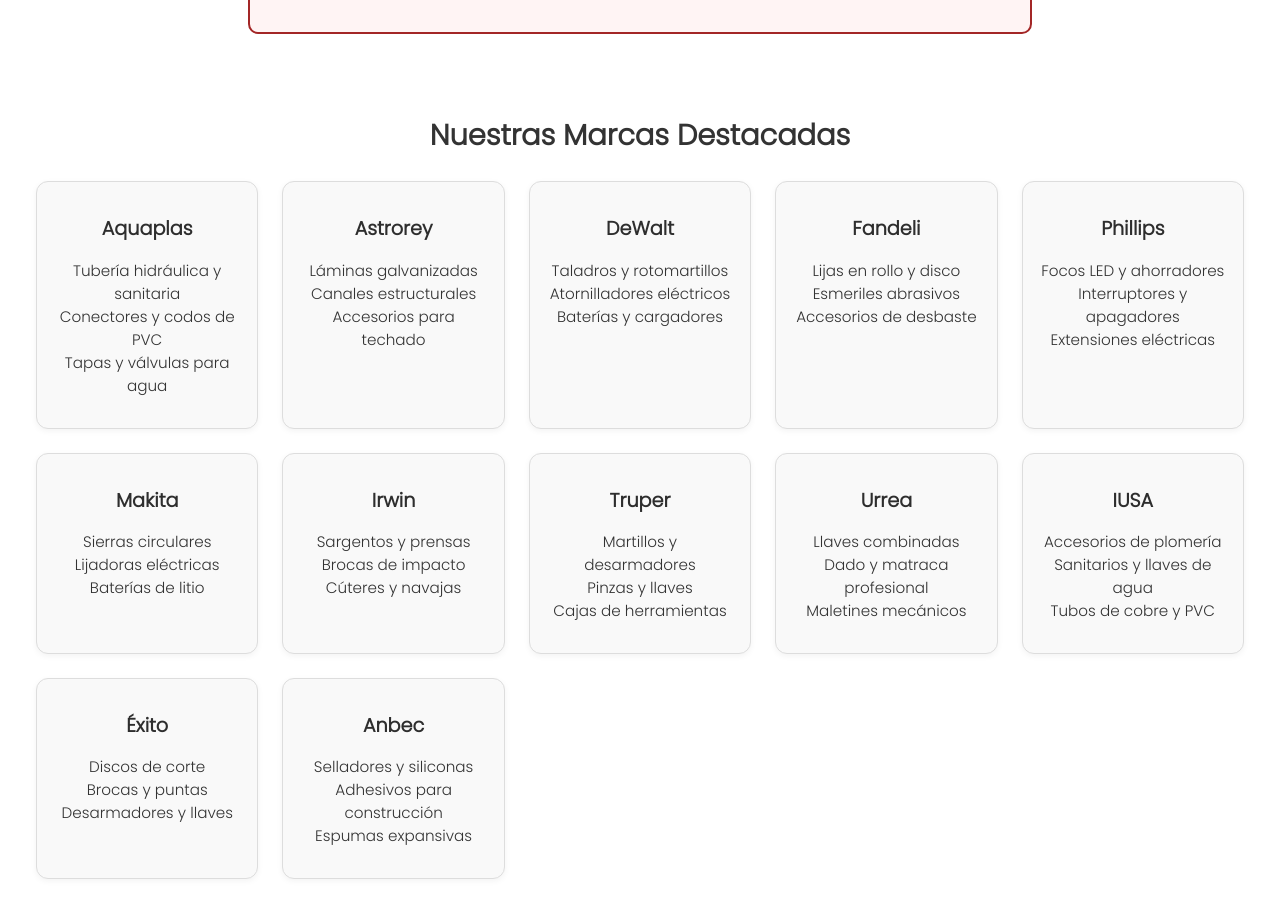
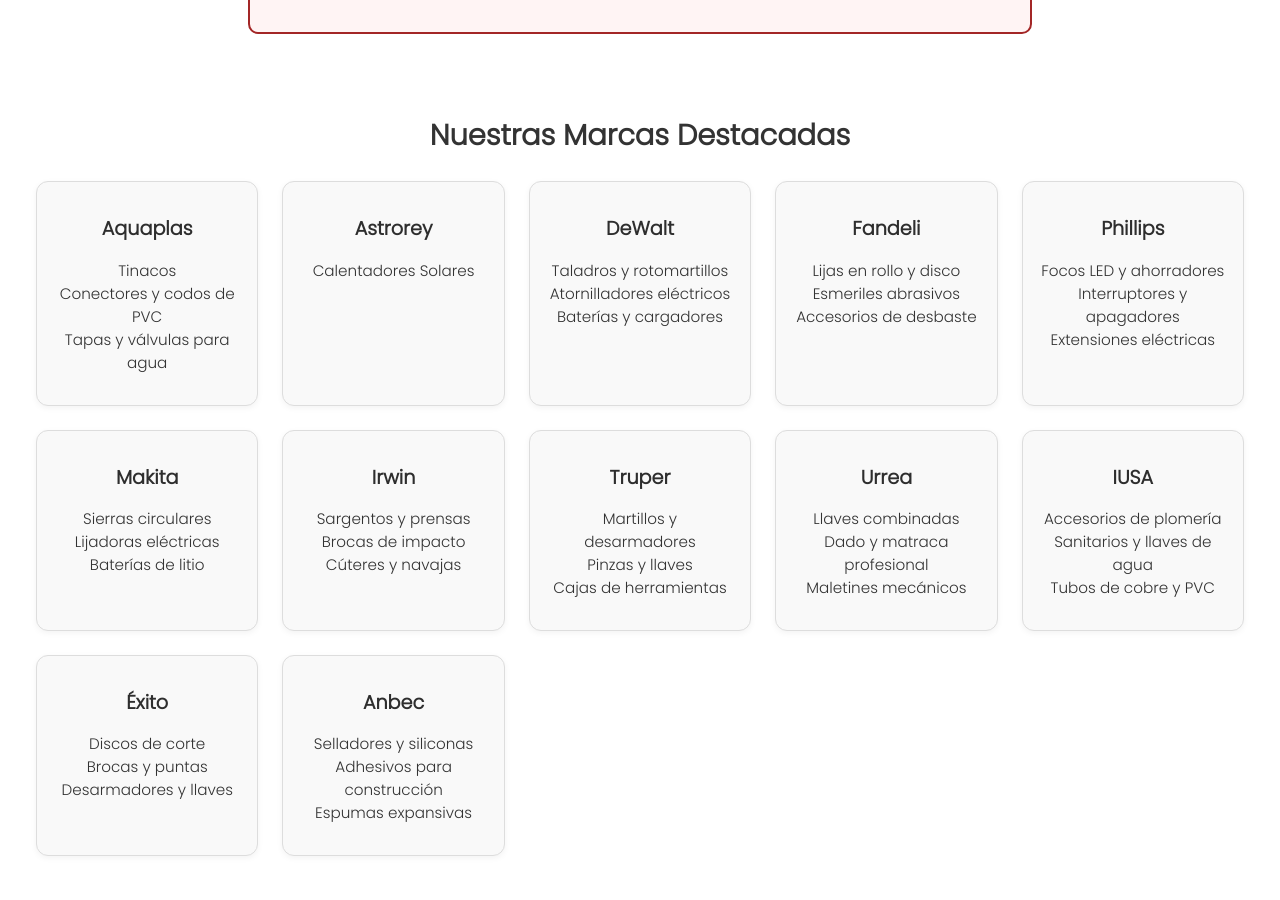
Before and after one commit to Ferreteria-Lupercio/Ferreteria-Lupercio.github.io, a Jekyll site: the page built from Productos.md, in a window 1280 px wide and 900 px high, scrolled down 1732 px. Built offline with Jekyll 4.4.1, drawn with Linux system fonts in a browser that asks for light colours.

Commit message:
Update Productos.md

```diff
--- a/Productos.md
+++ b/Productos.md
@@ -143,7 +143,7 @@ css: /assets/css/productos.css
   <div class="marca">
     <h3>Aquaplas</h3>
     <ul>
-      <li>Tubería hidráulica y sanitaria</li>
+      <li>Tinacos</li>
       <li>Conectores y codos de PVC</li>
       <li>Tapas y válvulas para agua</li>
     </ul>
@@ -151,9 +151,7 @@ css: /assets/css/productos.css
   <div class="marca">
     <h3>Astrorey</h3>
     <ul>
-      <li>Láminas galvanizadas</li>
-      <li>Canales estructurales</li>
-      <li>Accesorios para techado</li>
+      <li>Calentadores Solares</li>
     </ul>
   </div>
   <div class="marca">
```
